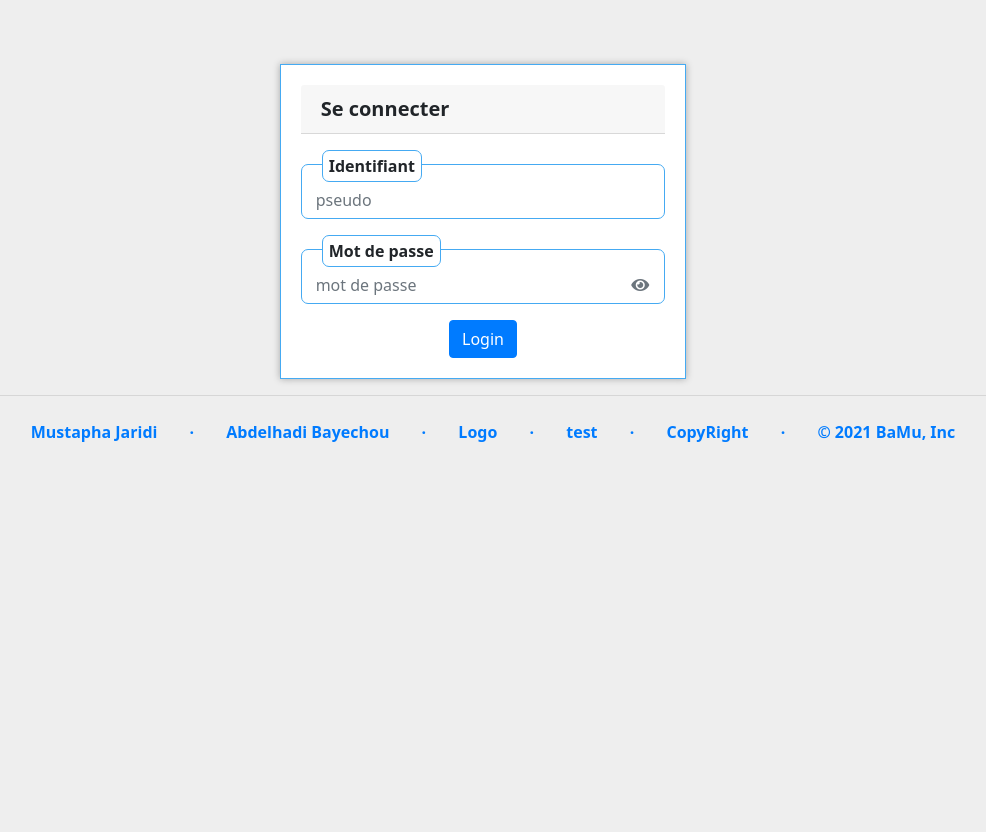
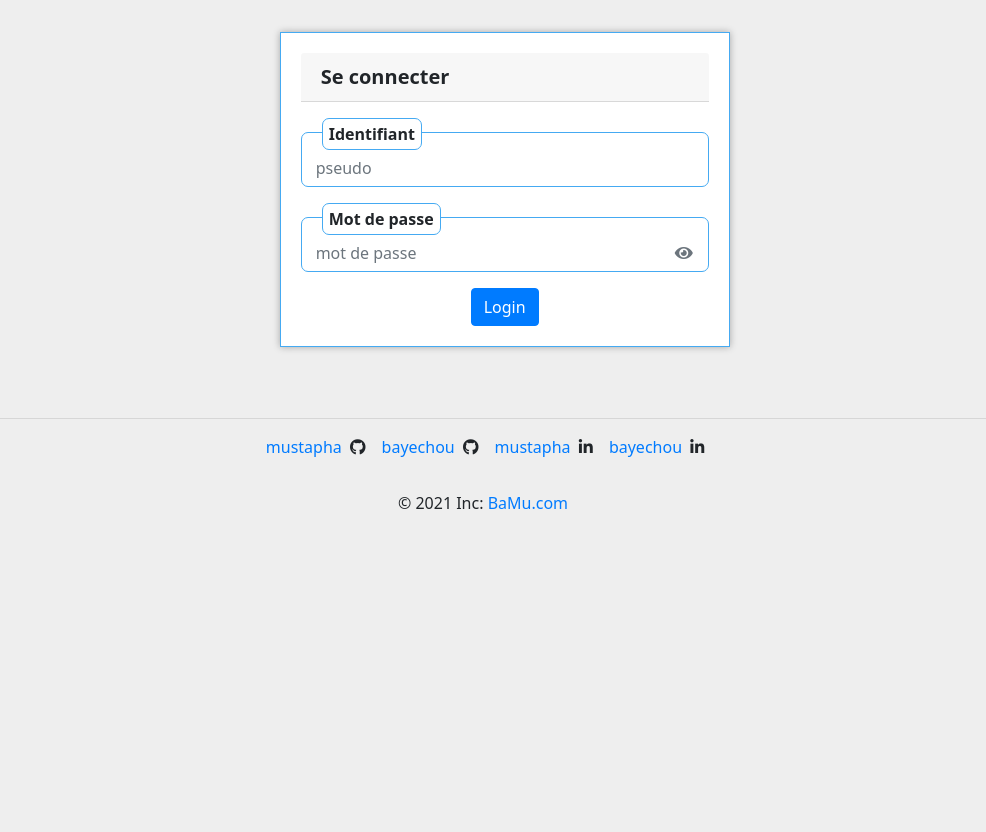
Before and after one commit to M-JARIDI/evaluate_professors, a PHP site: page / in a window 1280 px wide. Shown: the whole page, without its empty margins (157-1143 px from the left). After the commit the page ends 509 px from the top, so only its background shows below. Run offline with PHP 8.4, Linux system fonts and the light colour scheme.

Commit message:
animation of components

```diff
--- a/src/controller/RateController.php
+++ b/src/controller/RateController.php
@@ -4,7 +4,7 @@ require_once('src/exception/ProfAlreadyRatedException.php');
 require_once('src/exception/RateDoesntExistException.php');
 
 class RateController{
-    //Functions to show views
+
    public function showProfRatesView($profId){
         $rates=RateRepository::findRateByProfId($profId);
         require('src/view/rates_prof_view.php');
@@ -27,7 +27,7 @@ class RateController{
         require('src/view/rates_save_form.php');
     }
 
-    //Functions to add and update rates
+   //Functions to add and update rates
    public function saveRate($note,$text,$studentId,$profId){
         $rate=RateRepository::findRateByStudentProfId($studentId,$profId);
         if(count($rate)==0){
--- a/src/public/script.js
+++ b/src/public/script.js
@@ -1,4 +1,5 @@
 $(() => {
+    // show/hide characters of the password field
     $(".eye").click(() =>
     {
       $pasInp = $("#password");
@@ -15,6 +16,7 @@ $(() => {
       }
     });
 
+    // disable/enable submit button according to the state of text field
     $("#text").on('input', () => {
       if($("#text").val() !== "" )
         $("#submitButton").prop("disabled", false);
@@ -22,6 +24,7 @@ $(() => {
       $("#submitButton").prop("disabled", true);
     });
 
+    // disable/enable submit button according to password field
     $("#password").on('input', () => {
       if($("#password").val() !== "" )
         $("#submitButton").prop("disabled", false);
@@ -29,4 +32,16 @@ $(() => {
       $("#submitButton").prop("disabled", true);
     });
 
+    // slide down elements
+    $("document").ready(() => {
+      $(".form-card-body").css("display", "none");
+      $(".form-card-body").slideDown("slow");
+
+      $("#rates-table").css("display", "none");
+      $("#rates-table").slideDown("slow");
+
+      $(".card-body").css("display", "none");
+      $(".card-body").slideDown("slow");
+    });
+
   });
--- a/src/public/style.css
+++ b/src/public/style.css
@@ -1,14 +1,15 @@
 body {
-    height: 100vh;
     background: #eee;
     font-family: 'Noto Sans', sans-serif;
-    overflow: scroll;
+}
 
+footer {
+    margin-top: 2%;
 }
 
 .container {
     width: 80%;
-    height: 80%;
+    height: 100%;
     margin-top: 30px;
     border-radius: 5px;
     border: 1px solid #45aaf2;
@@ -16,25 +17,20 @@ body {
 }
 .rates-container, .update-container, .prof-view-container {
     width: 50%;
-    height: 80%;
+    height: 100%;
     margin-top: 30px;
     border-radius: 5px;
     border: 1px solid #45aaf2;
     box-shadow: 0 0 7px 0 rgba(0, 0, 0, 0.3);
 }
 
-.form-container {
-    margin-top: 2em;
-}
-
 .form-card-body {
-    margin-top: 2em;
     background: #fff;
     border: 1px solid #45aaf2;
     box-shadow: 0 0 7px 0 rgba(0, 0, 0, 0.3);
 }
 
-.form-login {
+.form-login-fields {
     position: relative;
     border: 1px solid #45aaf2;
     border-radius: 7px;
@@ -43,7 +39,7 @@ body {
     padding: 2px;
 }
 
-.form-login label {
+.form-login-fields label {
     position: absolute;
     bottom: 28px;
     left: 20px;
@@ -53,7 +49,7 @@ body {
     border-radius: 7px;
 }
 
-.form-login .form-input {
+.form-login-fields .form-input {
     position: relative;
 }
 
@@ -76,19 +72,6 @@ body {
     color:  #1b9cf8;
 }
 
-footer {
-    height: 10vh;
-    margin-top: 1.5em;
-}
-
-.list-inline {
-    margin-top: 1em;
-}
-
-.list-inline .list-inline-item {
-    padding-left: 20px;
-}
-
 .btn {
     transition: ease 0.3s;
 }
--- a/src/view/footer.php
+++ b/src/view/footer.php
@@ -1,42 +1,42 @@
 
+
+<!-- Footer -->
+  <footer class="page-footer font-small special-color-dark pt-4">
 <hr />
-<footer>
-    <ul class="list-inline font-weight-bold text-primary text-center">
+  <!-- Footer Elements -->
+
+    <!-- Social buttons -->
+    <ul class="list-unstyled list-inline text-center">
       <li class="list-inline-item">
-            <a href="http://github.com/M-JARIDI" target="_blank">Mustapha Jaridi</a>
+        <a class="btn-floating btn-fb mx-1" href="https://www.github.com/M-JARIDI" target="_blank">mustapha</a>
+        <i class="fab fa-github"></i>
       </li>
       <li class="list-inline-item">
-            <p>&middot;</p>
+        <a class="btn-floating btn-tw mx-1" href="https://github.com/BayechouAbdelhadi" target="_blank">bayechou</a>
+        <i class="fab fa-github"> </i>
       </li>
       <li class="list-inline-item">
-            <a href="http://github.com/BayechouAbdelhadi" target="_blank">Abdelhadi Bayechou</a>
+        <a class="btn-floating btn-gplus mx-1" href="https://www.linkedin.com/in/mustapha-jaridi-544a37196/" target="_blank">mustapha</a>
+        <i class="fab fa-linkedin-in"> </i>
       </li>
       <li class="list-inline-item">
-            <p>&middot;</p>
-        </li>
-        <li class="list-inline-item">
-            <p>Logo</p>
-        </li>
-        <li class="list-inline-item">
-            <p>&middot;</p>
-        </li>
-        <li class="list-inline-item">
-            <p>test</p>
-        </li>
-        <li class="list-inline-item">
-            <p>&middot;</p>
-        </li>
-        <li class="list-inline-item">
-            <p>CopyRight</p>
-        </li>
-        <li class="list-inline-item">
-            <p>&middot;</p>
-        </li>
-        <li class="list-inline-item">
-            <p>&copy; 2021 BaMu, Inc</p>
+        <a class="btn-floating btn-li mx-1" href="https://www.linkedin.com/in/abdelhadi-bayechou-0130a319a/" target="_blank">bayechou</a>
+        <i class="fab fa-linkedin-in"> </i>
       </li>
     </ul>
+    <!-- Social buttons -->
+
+  <!-- Footer Elements -->
+
+  <!-- Copyright -->
+  <div class="footer-copyright text-center py-3">© 2021 Inc:
+    <a href="https://www.google.com/">BaMu.com</a>
+  </div>
+  <!-- Copyright -->
+
 </footer>
+<!-- Footer -->
+
 <script src="https://cdnjs.cloudflare.com/ajax/libs/jquery/3.5.1/jquery.min.js"
         integrity="sha512-bLT0Qm9VnAYZDflyKcBaQ2gg0hSYNQrJ8RilYldYQ1FxQYoCLtUjuuRuZo+fjqhx/qtq/1itJ0C2ejDxltZVFg=="
         crossorigin="anonymous"></script>
--- a/src/view/log_in_form.php
+++ b/src/view/log_in_form.php
@@ -1,10 +1,9 @@
-<?php
-include("header.php");
-?>
+<?php include("header.php");?>
 <body>
-	<div class="form-container">
+	<div>
 		<div class="row">
 			<div class="col-4 offset-4">
+			  <div id="toSlideDown-container" style="height: 320px; width: 450px; margin-top: 2em">
 				<div class="card-body form-card-body">
 						<h5 class="card-header"><b>Se connecter</b></h5>
 						<form action="index.php?action=login" method="post">
@@ -16,13 +15,13 @@ include("header.php");
 								if($erreur)
 									echo"<div class='alert-warning'>Username or password Incorrecte</div>";
 							?>
-							<div class="form-group form-login">
+							<div class="form-group form-login-fields">
 								<label><b>Identifiant</b> </label>
 								<div class="form-input">
 									<input type="text" id="text" name="username" class="form-control" placeholder="pseudo" required>
 								</div>
 							</div>
-							<div class="form-group form-login">
+							<div class="form-group form-login-fields">
 								<label><b>Mot de passe</b></label>
 								<div class="form-input">
 									<input type="password" class="form-control pwd" id="password" name="password" placeholder="mot de passe" required>
@@ -33,11 +32,10 @@ include("header.php");
 						</form>
 					</div>
 				</div>
+			  </div>
 			</div>
 		</div>
 	</div>
-	<?php
-	include("footer.php");
-	?>
+	<?php include("footer.php");?>
 </body>
 </html>
--- a/src/view/rates_prof_view.php
+++ b/src/view/rates_prof_view.php
@@ -38,8 +38,6 @@ include("header.php");
             </div>
         </div>
     </div>
-    <?php
-    include("footer.php");
-    ?>
+    <?php include("footer.php");?>
 </body>
 </html>
```
Also changed, not shown: src/evaluateProfessors_db.sql (+28 -28 lines), src/view/rates_save_form.php (+4 -6 lines), src/view/rates_student_view.php (+7 -8 lines), src/view/rates_update_form.php (+6 -8 lines), README.md. Lines whose indentation alone changed are shown as unchanged.
